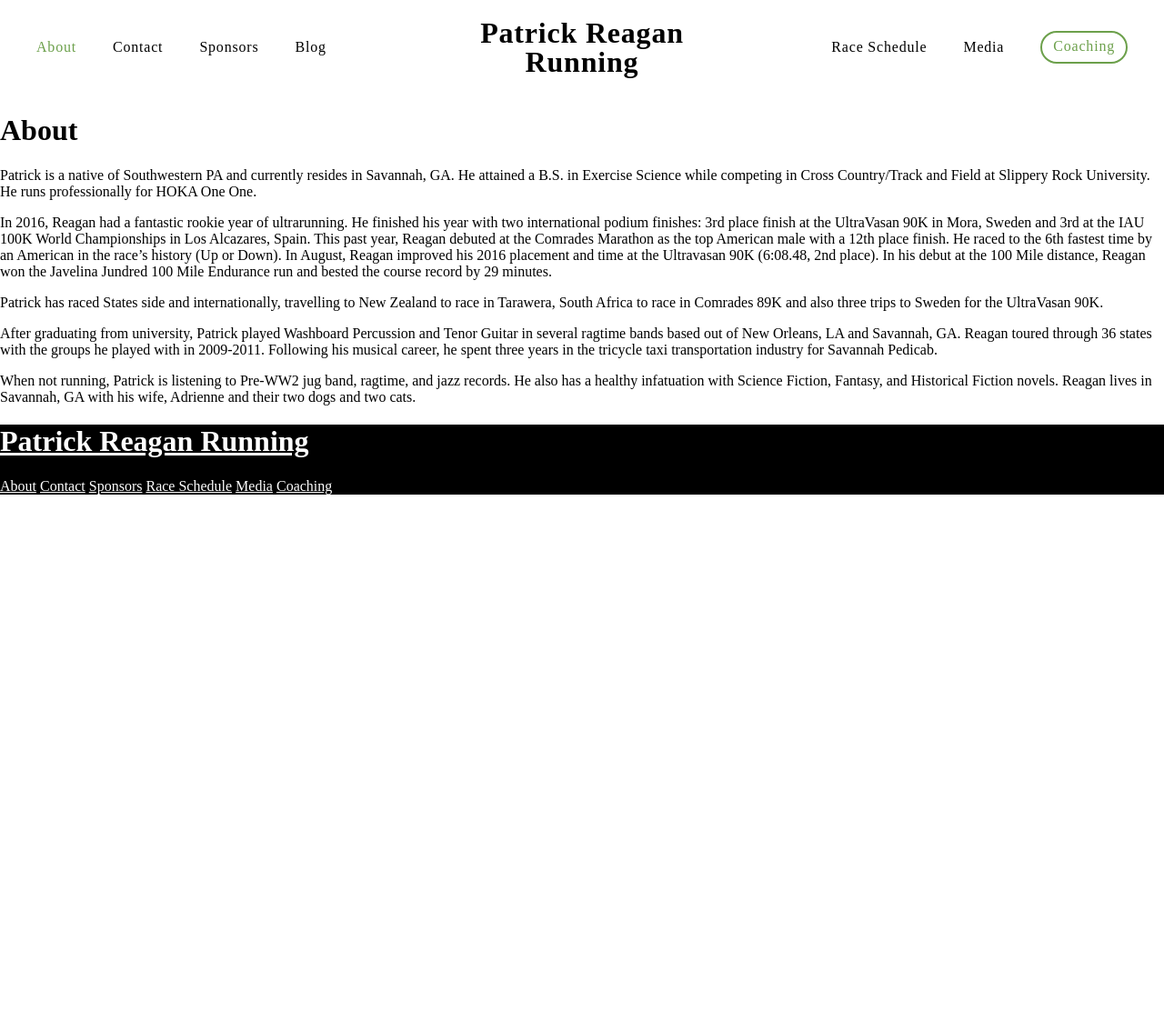
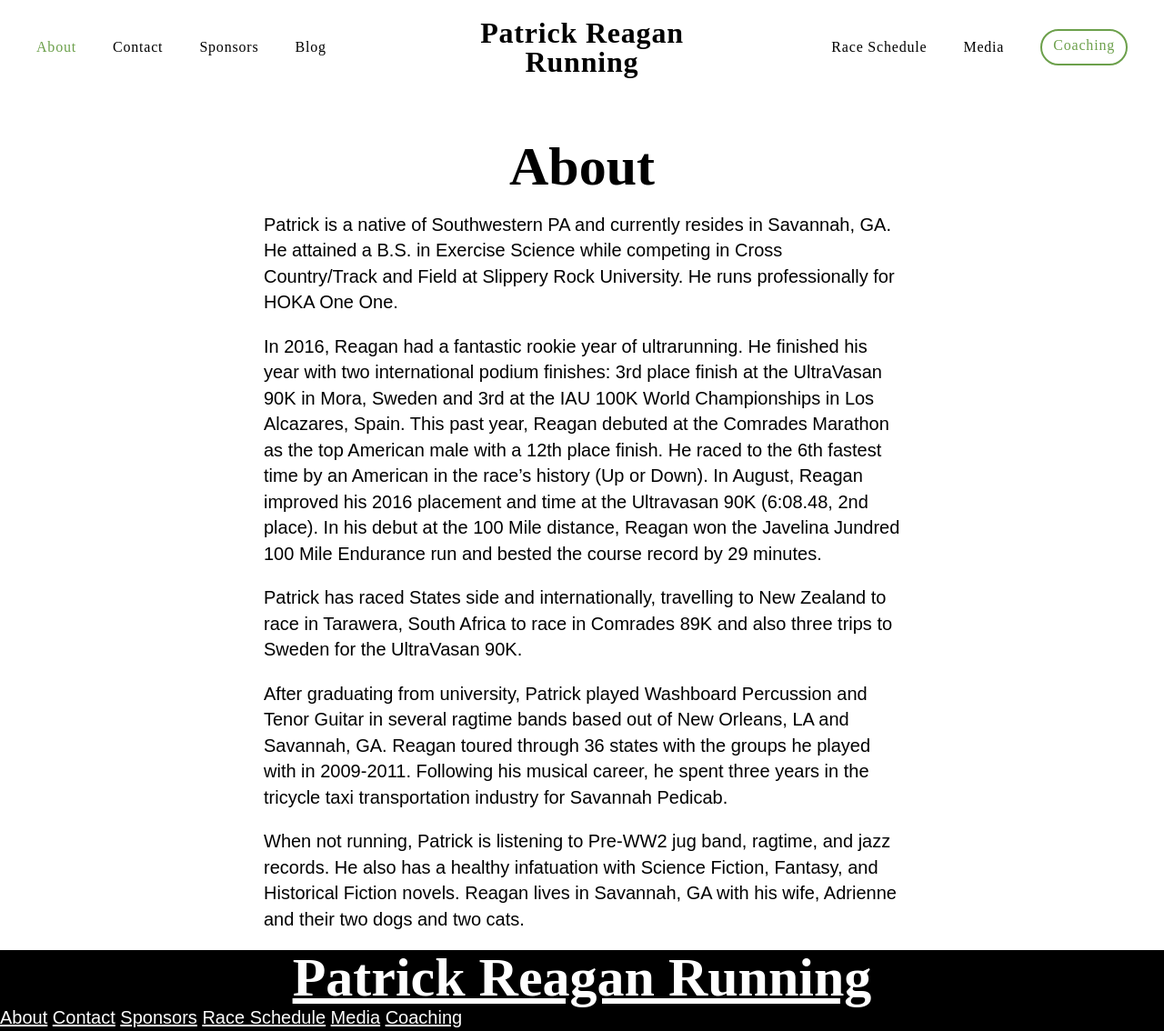
Before and after one commit to mttymtt/patrick-reagan-running, a Jekyll site: the page built from _pages/about.md, in a window 1280 px wide. Shown: the whole page at 91% size. Built offline with Jekyll 4.4.1, drawn with Linux system fonts in a browser that asks for light colours; some web fonts are replaced; before the commit the page ends 900 px from its top, so only the background shows below that.

Commit message:
Updated Post and 8 other files

```diff
--- a/_config.yml
+++ b/_config.yml
@@ -3,7 +3,7 @@ title: Patrick Reagan Running
 timezone: UTC
 collections:
   pages:
-    title: Pages
+    title: Custom Pages
     output: true
     permalink: "/:name"
   posts:
--- a/_includes/head.html
+++ b/_includes/head.html
@@ -21,6 +21,7 @@
     <meta property="og:image" content="" />
     <link rel="icon" type="image/png" href="">
 
+    <link rel="stylesheet" href="/assets/css/base.css">
     <link rel="stylesheet" href="/assets/css/style.css">
     <link rel="stylesheet" href="/assets/css/fonts.css">
   </head>
--- a/_layouts/default.html
+++ b/_layouts/default.html
@@ -6,6 +6,12 @@ layout: base
 
 <div class="content-container">
   <div class="content">
+    {% if page.feature-image %}
+      <div class="feature-image">
+        <img src="{{ feature-image }}">
+      </div>
+    {% endif %}
+
     {% if page.title %}
       {% if page.url != "/" %}
         <h1 class="page-title">
@@ -15,7 +21,6 @@ layout: base
             {{ page.title }}
           {% endif %}
         </h1>
-        </div>
       {% endif %}
     {% endif %}
 
--- /dev/null
+++ b/assets/css/base.css
@@ -0,0 +1,63 @@
+html, body, div, span, applet, object, iframe,
+h1, h2, h3, h4, h5, h6, p, blockquote, pre,
+a, abbr, acronym, address, big, cite, code,
+del, dfn, em, img, ins, kbd, q, s, samp,
+small, strike, strong, sub, sup, tt, var,
+b, u, i, center,
+dl, dt, dd,
+fieldset, form, label, legend,
+table, caption, tbody, tfoot, thead, tr, th, td,
+article, aside, canvas, details, embed,
+figure, figcaption, footer, header, hgroup,
+menu, nav, output, ruby, section, summary,
+time, mark, audio, video {
+  margin: 0;
+  padding: 0;
+  border: 0;
+  font-size: 100%;
+  font: inherit;
+  vertical-align: baseline;
+}
+
+article, aside, details, figcaption, figure,
+footer, header, hgroup, menu, nav, section {
+  display: block;
+}
+
+body {
+  line-height: 1;
+}
+
+blockquote, q {
+  quotes: none;
+}
+
+blockquote:before, blockquote:after,
+q:before, q:after {
+  content: '';
+  content: none;
+}
+
+table {
+  border-collapse: collapse;
+  border-spacing: 0;
+}
+
+img, iframe {
+  height: auto;
+  vertical-align: bottom;
+  max-width: 100%;
+}
+
+input, textarea, select {
+  font: inherit;
+}
+
+* {
+  -webkit-box-sizing: border-box;
+  -moz-box-sizing: border-box;
+  box-sizing: border-box;
+  text-rendering: optimizeLegibility;
+  -webkit-font-smoothing: antialiased;
+  -moz-osx-font-smoothing: grayscale;
+}
--- a/assets/css/style.css
+++ b/assets/css/style.css
@@ -2,28 +2,113 @@
   --color-bg: #fff;
   --color-base: #000;
   --color-accent: #6CA04B;
+  --color-accent-invert: #935fb4;
+
+  --width-s: 35rem;
+  --width-m: 1000px;
+  --width-l: 1440px;
+
+  --font-size: 16px;
+  --font-small: 0.75em;
+  --font-mono: monospace;
+  --line-height: 1.425;
+}
+
+@media only screen and (min-width: 768px) {
+  :root {
+    --font-size: 18px;
+  }
+}
+
+@media only screen and (min-width: 960px) {
+  :root {
+  }
+}
+
+@media only screen and (min-width: 1280px) {
+  :root {
+    --font-size: 20px;
+  }
+}
+
+@media only screen and (min-width: 1440px) {
+  :root {
+  }
 }
 
 html, body {
   margin: 0;
 }
 
-body {
+/* ---------- TYPOGRAPHY ---------- */
 
+html {
+  font-family: sans-serif;
+  font-size: var(--font-size);
 }
 
-/* ---------- TYPOGRAPHY ---------- */
+body {
+  line-height: var(--line-height);
+
+  font-variant-numeric: oldstyle-nums;
+  -moz-font-feature-settings: "onum";
+  -webkit-font-feature-settings: "onum";
+  font-feature-settings: "onum";
+
+  -webkit-hyphens: auto;
+	-webkit-hyphenate-limit-before: 4;
+	-webkit-hyphenate-limit-after: 3;
+	-webkit-hyphenate-limit-chars: 7 4 3;
+	-webkit-hyphenate-limit-lines: 2;
+	-webkit-hyphenate-limit-zone: 8%;
+	-webkit-hyphenate-limit-last: always;
+
+	-moz-hyphens: auto;
+	-moz-hyphenate-limit-chars: 7 4 3;
+	-moz-hyphenate-limit-lines: 2;
+	-moz-hyphenate-limit-zone: 8%;
+	-moz-hyphenate-limit-last: always;
+
+	-ms-hyphens: auto;
+	-ms-hyphenate-limit-chars: 7 4 3;
+	-ms-hyphenate-limit-lines: 2;
+	-ms-hyphenate-limit-zone: 8%;
+	-ms-hyphenate-limit-last: always;
+
+	hyphens: auto;
+	hyphenate-limit-chars: 7 4 3;
+	hyphenate-limit-lines: 2;
+	hyphenate-limit-zone: 8%;
+	hyphenate-limit-last: always;
+}
 
 a {
   color: #000;
+  -webkit-transition: all .1s ease-in-out;
+  -webkit-transition: color, background;
+  -moz-transition: all .1s ease-in-out;
+  -moz-transition: color, background;
+  -ms-transition: all .1s ease-in-out;
+  -ms-transition: color, background;
+  -o-transition: all .1s ease-in-out;
+  -o-transition: color, background;
+  transition: all .1s ease-in-out;
+  transition-property: color, background;
 }
 
 a:hover {
   color: var(--color-accent);
 }
 
+h1, h2, h3 {
+  font-weight: 700;
+  line-height: 1;
+}
+
 h1 {
   font-family: "Nichrome";
+  font-size: 3em;
+  text-align: center;
 }
 
 /* ---------- HEADER ---------- */
@@ -32,9 +117,16 @@ header {
   align-items: center;
   display: flex;
   font-family: "Nichrome";
+  font-size: 16px;
   justify-content: space-between;
   letter-spacing: 0.05em;
   padding: 20px;
+  position: -webkit-sticky;
+  top: 0;
+}
+
+header:hover {
+  background: var(--color-bg);
 }
 
 header a {
@@ -53,6 +145,7 @@ header .site-title {
 }
 
 header .site-title h1 {
+  font-size: 2em;
   margin: 0;
 }
 
@@ -86,6 +179,34 @@ header .nav a.coaching.active {
   color: var(--color-bg);
 }
 
+/* Invert colors when overlaying content on site */
+
+/* @supports (mix-blend-mode: difference) {
+  header {
+    background: var(--color-base);
+    mix-blend-mode: difference;
+  }
+
+  header a {
+    color: var(--color-bg);
+  }
+
+  header a:hover {
+    color: var(--color-accent-invert);
+  }
+
+  header a.coaching {
+    border: 2px solid var(--color-accent-invert);
+    color: var(--color-accent-invert);
+  }
+
+  header a.coaching:hover,
+  header .nav a.coaching.active {
+    background: var(--color-accent-invert);
+    color: var(--color-base);
+  }
+} */
+
 /* ---------- FOOTER ---------- */
 
 footer {
@@ -97,3 +218,39 @@ footer,
 footer a {
   color: var(--color-bg);
 }
+
+/* ---------- CONTENT ---------- */
+
+.content {
+  margin: 0 auto;
+}
+
+.content * {
+  margin-left: auto;
+  margin-right: auto;
+}
+
+.content > p,
+.content > blockquote,
+.content > h1,
+.content > h2,
+.content > h3,
+.content > ol,
+.content > ul,
+.content > details {
+  margin-top: 1rem;
+  margin-bottom: 1rem;
+  max-width: var(--width-s);
+}
+
+h1.page-title {
+  max-width: var(--width-m);
+}
+
+.post-date {
+  font-family: var(--font-mono);
+  font-size: var(--font-small);
+  margin-bottom: 4em;
+  max-width: var(--width-s);
+  text-align: center;
+}
```
Also changed, not shown: _layouts/post.html (added, +24 -0 lines), _pages/about.md (+2 -1 lines), _posts/2017-06-30-Comrades-Marathon-2017.md (+0 -1 lines), _uploads/84561534_2780225315367670_1043716235914641408_o.jpg (added).
